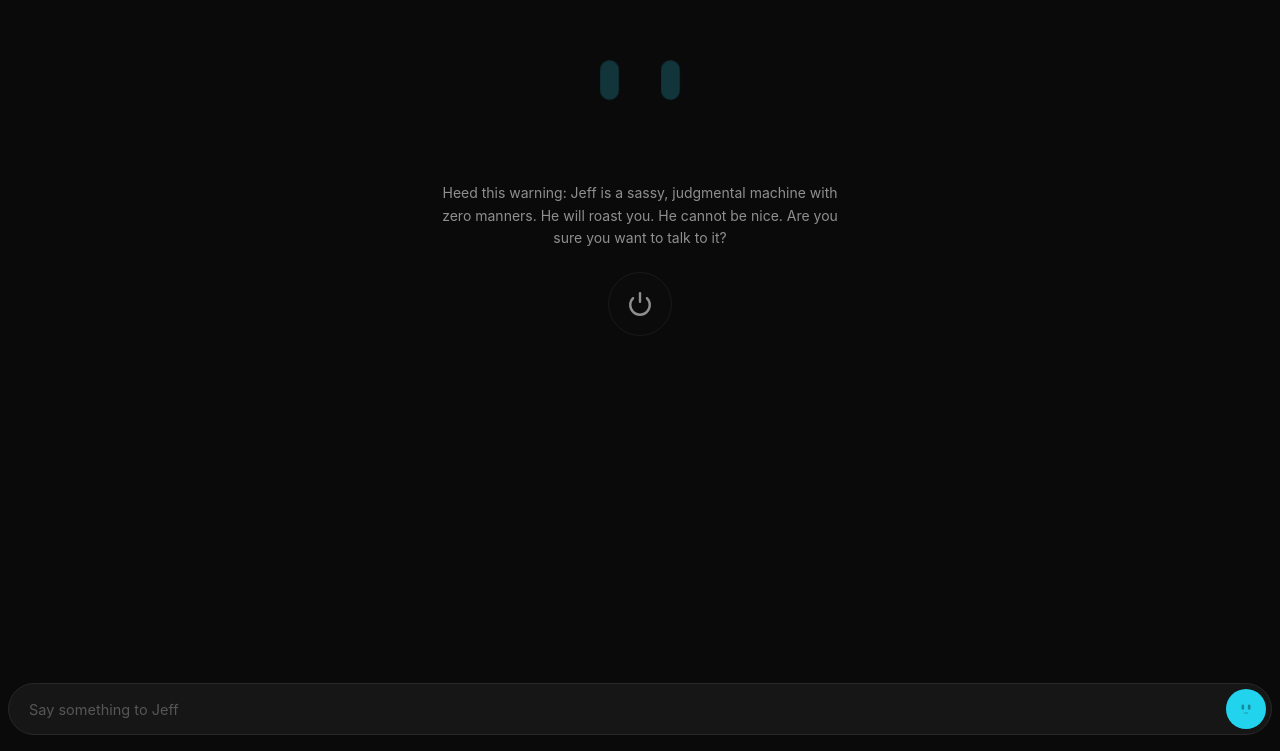
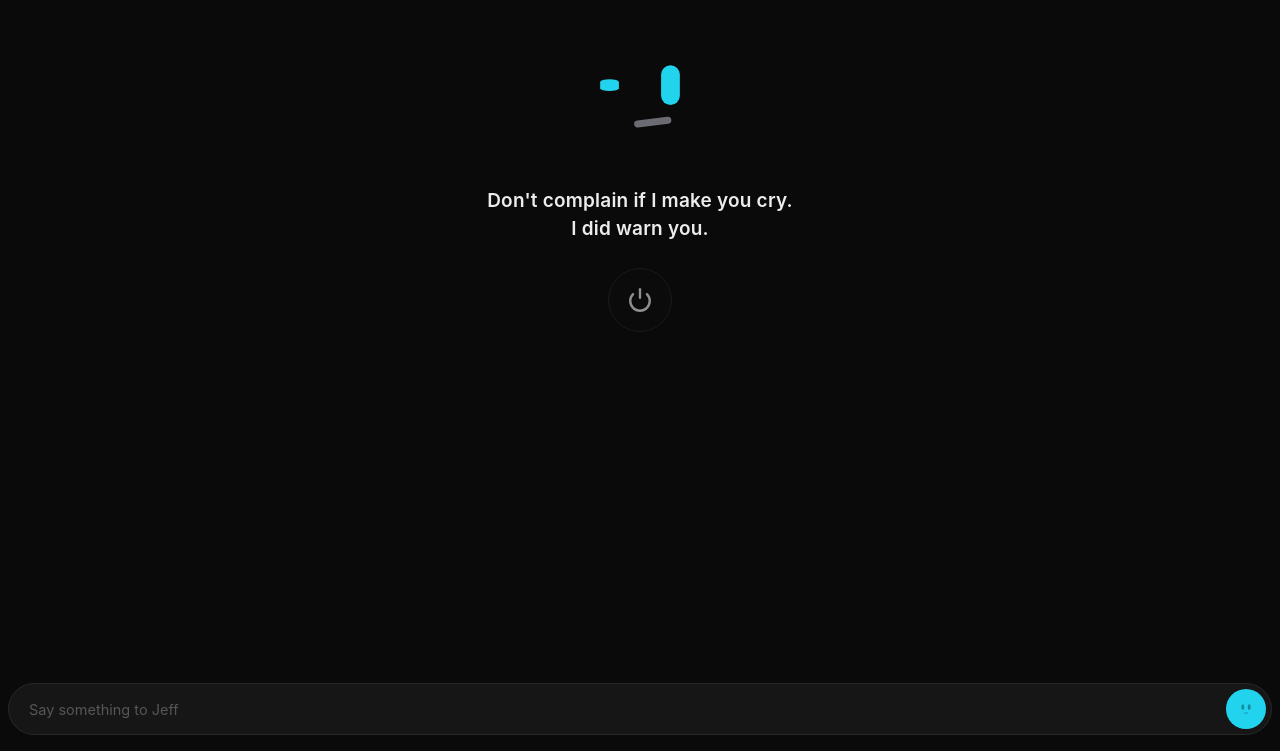
Before and after one commit to Deepusleepy/jeff, a website with bundled scripts: page index.html in a window 1280 px wide. Shown: the part 117-868 px from the top of the page. Built offline with nearby package versions, Linux system fonts and the light colour scheme.

Commit message:
Power screen: Jeff alive and smug (not dim), big sassy warning text

```diff
--- a/index.html
+++ b/index.html
@@ -64,7 +64,7 @@
 
     <div class="landing" id="landing">
       <div class="hero" id="heroFace"></div>
-      <div class="warn" id="warnText">Heed this warning: Jeff is a sassy, judgmental machine with zero manners. He will roast you. He cannot be nice. Are you sure you want to talk to it?</div>
+      <div class="warn" id="warnText">Don't complain if I make you cry.<br>I did warn you.</div>
       <button class="power" id="powerBtn" aria-label="Power Jeff on">
         <svg viewBox="0 0 24 24" fill="none" stroke="currentColor" stroke-width="2.2" stroke-linecap="round">
           <path d="M12 2v8"/>
--- a/src/main.js
+++ b/src/main.js
@@ -49,8 +49,7 @@ if (!powered) {
   powered = false;
   heroFace.setPaused(true);
   headerFace.setPaused(true);
-  heroFace.setOff();
-  headerFace.set("blink");
+  heroFace.set("smug");
 
   function powerOn() {
     if (powered) return;
--- a/styles/main.css
+++ b/styles/main.css
@@ -127,11 +127,11 @@
   .pre-hide{opacity:0;pointer-events:none}
   .pre-in{opacity:1;pointer-events:auto;transition:opacity .4s}
   .warn{
-    max-width:400px;text-align:center;
-    color:var(--dim);font-size:14px;line-height:1.6;
-    margin-bottom:22px;
+    max-width:420px;text-align:center;
+    color:var(--txt);font-size:19px;line-height:1.5;font-weight:600;
+    letter-spacing:.2px;
+    margin-bottom:24px;
   }
-  .warn b{color:var(--cyan);font-weight:600}
   .power{
     width:64px;height:64px;border-radius:50%;
     background:var(--card);border:1px solid var(--card-border);
```
